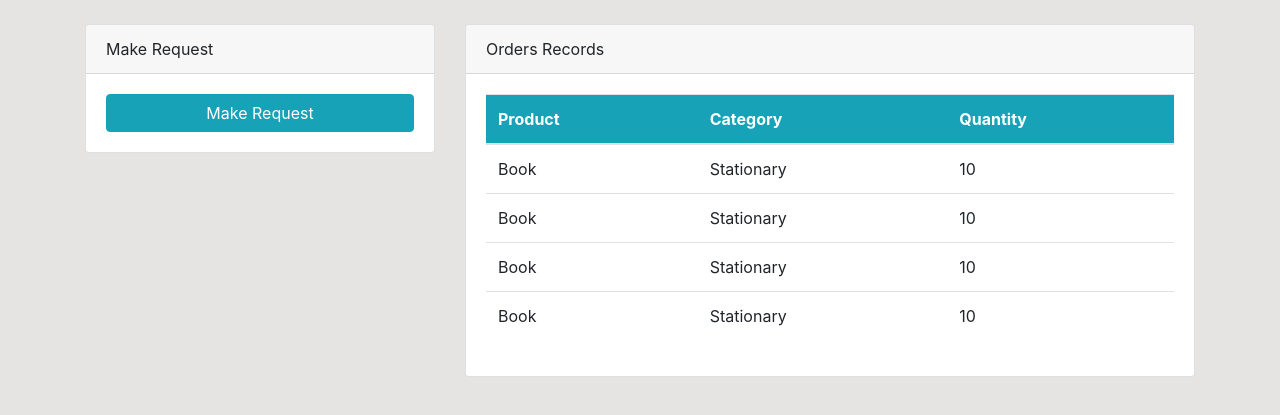
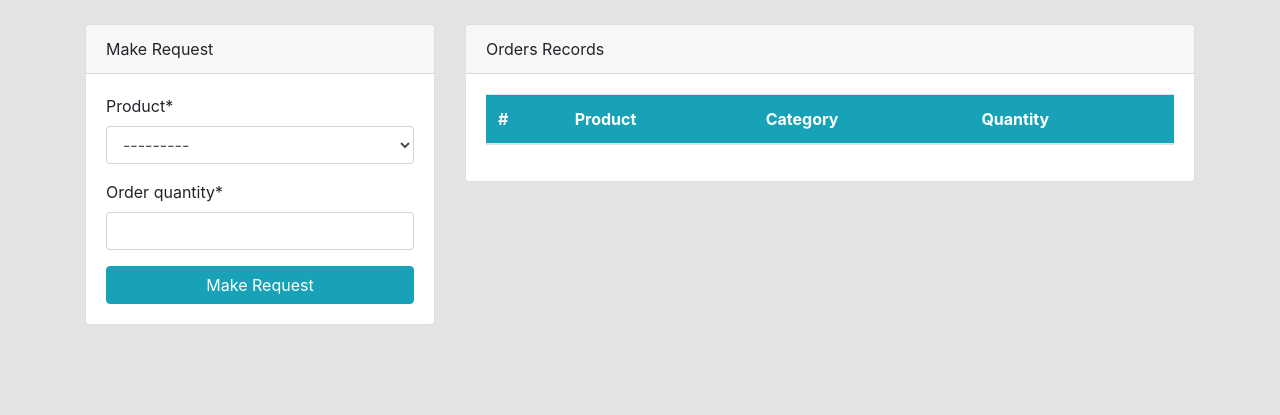
Before and after one commit to vedintech007/django-inventory-app, a Django app: template templates/dashboard/index.html in a window 1280 px wide. Shown: the part 56-471 px from the top of the page. Run offline with Django 3.2, Linux system fonts and the light colour scheme; the template is opened without the code that fills it: values that come from a table or form of the project are taken from there, others are empty; tables that the repository leaves empty hold one stand-in row (values such as "Sample post"); lists and menus that the app fills with data are empty; parts of the project's set-up code (start-up, migrations or seed data) failed here and were passed over; some libraries are stand-ins or nearby versions.

Commit message:
Update product category to be dynamic

```diff
--- a/dashboard/forms.py
+++ b/dashboard/forms.py
@@ -1,8 +1,14 @@
 from django import forms
-from .models import Product
+from .models import Order, Product
 
 
 class ProductForm(forms.ModelForm):
 	class Meta:
 		model = Product
 		fields = ['name', 'category', 'quantity']
+
+
+class OrderForm(forms.ModelForm):
+	class Meta:
+		model = Order
+		fields = ['product', 'order_quantity']
--- a/dashboard/models.py
+++ b/dashboard/models.py
@@ -4,14 +4,15 @@ from django.contrib.auth.models import User
 
 # Create your models here.
 
-CATEGORIES = (
-	('Stationary', 'Stationary'),
-	('Electronics', 'Electronics'),
-	('Food', 'Food'),
-)
+class ProductCategory(models.Model):
+    name = models.CharField(max_length=60)
+
+    def __str__(self):
+        return self.name
+
 class Product(models.Model):
 	name = models.CharField(max_length=100, null=True)
-	category = models.CharField(max_length=20, choices=CATEGORIES, null=True)
+	category = models.ForeignKey(ProductCategory, on_delete=models.CASCADE, null=True)
 	quantity = models.PositiveIntegerField(null=True)
 
 	class Meta:
--- a/templates/dashboard/staff_index.html
+++ b/templates/dashboard/staff_index.html
@@ -1,3 +1,4 @@
+{% load crispy_forms_tags %}
 <div class="container">
 	<div class="row mt-4">
 		<div class="col-md-4">
@@ -8,6 +9,7 @@
 				<div class="card-body">
 					<form method="POST">
 						{% csrf_token %}
+						{{ form|crispy }}
 
 						<input class="btn btn-info btn-block" type="submit" value="Make Request">
 					</form>
@@ -23,34 +25,25 @@
 					<table class="table bg-white">
 						<thead class="bg-info text-white">
 							<tr>
+								<th scope="col">#</th>
 								<th scope="col">Product</th>
 								<th scope="col">Category</th>
 								<th scope="col">Quantity</th>
 							</tr>
 						</thead>
 						<tbody>
+							{% for order in orders %}
+							{% if order.staff == user %}
 
 							<tr>
-								<td>Book</td>
-								<td>Stationary</td>
-								<td>10</td>
-							</tr>
-							<tr>
-								<td>Book</td>
-								<td>Stationary</td>
-								<td>10</td>
-							</tr>
-							<tr>
-								<td>Book</td>
-								<td>Stationary</td>
-								<td>10</td>
-							</tr>
-							<tr>
-								<td>Book</td>
-								<td>Stationary</td>
-								<td>10</td>
+								<td>{{ forloop.revcounter }}</td>
+								<td>{{order.product.name}}</td>
+								<td>{{order.product.category}}</td>
+								<td>{{order.order_quantity}}</td>
 							</tr>
 
+							{% endif %}
+							{% endfor %}
 						</tbody>
 					</table>
 				</div>
```
Also changed, not shown: dashboard/views.py (+16 -2 lines).
